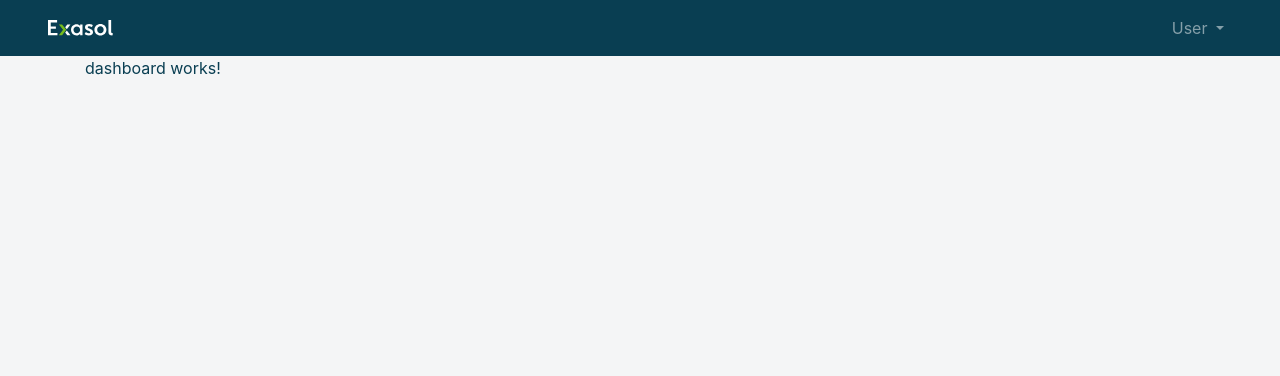
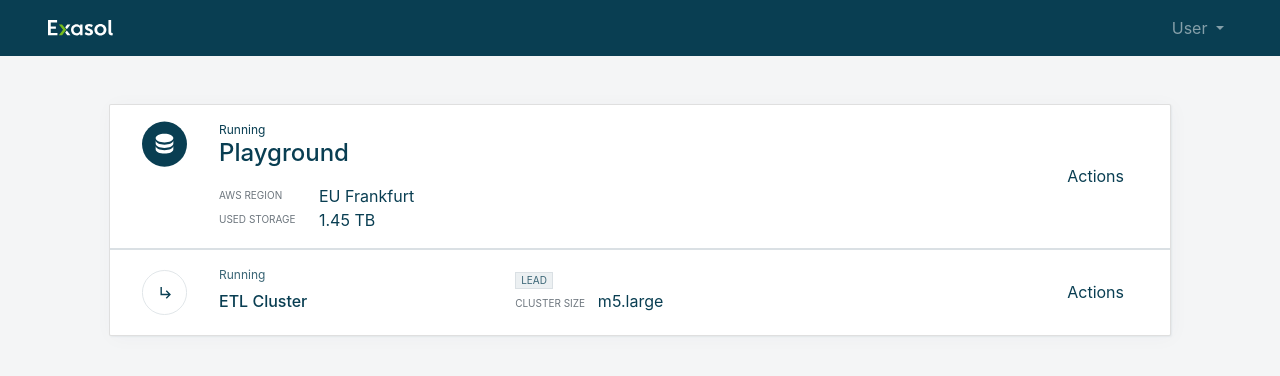
Before and after one commit to helgonaft/test-database-dashboard, an Angular app: page /dashboard in a window 1280 px wide. Shown: the top 376 px of the page. Built offline with nearby package versions, Linux system fonts and the light colour scheme.

Commit message:
dashboard component markup

```diff
--- a/src/app/dashboard/dashboard.component.html
+++ b/src/app/dashboard/dashboard.component.html
@@ -1 +1,61 @@
-<p>dashboard works!</p>
+<!-- TODO: create component for cluster row -->
+<div class="row py-5 px-4">
+  <div class="col-12">
+    <div class="dashboard card w-100">
+      <div class="dashboard__header p-3 ">
+        <div class="row w-100 d-flex align-items-center justify-content-between">
+          <div class="dashboard__header__details col-8 d-flex align-items-start justify-content-start">
+            <div class="pb-3 px-3">
+              <img src="../../assets/icons/database.svg" class="icon" />
+            </div>
+            <div class="pl-3">
+              <p class="status m-0">Running</p>
+              <h4 class="mb-3">Playground</h4>
+              <div class="d-flex align-items-center">
+                <span class="dashboard__header__label descriptionLabel text-secondary text-uppercase">AWS Region</span>
+                <span class="text-primary">EU Frankfurt</span>
+              </div>
+              <div class="d-flex align-items-center">
+                <span class="dashboard__header__label descriptionLabel text-secondary text-uppercase">Used
+                  storage</span>
+                <span class="text-primary">1.45 TB</span>
+              </div>
+            </div>
+
+          </div>
+          <div class="col-auto dashboard__actions">
+            <!-- TODO: create actions component -->
+            Actions
+          </div>
+        </div>
+      </div>
+      <div class="dashboard__row p-3 ">
+        <div class="row w-100 d-flex align-items-center justify-content-between">
+          <div class="d-flex col-6 col-sm-8 w-100">
+            <div class="d-flex px-3">
+              <img src="../../assets/icons/cluster.svg" class="icon" />
+            </div>
+            <div class="row w-100 pl-3">
+              <div class="col-6 d-flex flex-column align-items-start justify-content-center">
+                <span class="status">Running</span>
+                <h6 class="mt-2">ETL Cluster</h6>
+              </div>
+              <div class="col-6  d-flex flex-column align-items-start justify-content-center">
+                <span class="badgeLabel">Lead</span>
+                <p class="m-0">
+                  <span class="text-secondary text-uppercase descriptionLabel">Cluster size </span>
+                  <span>m5.large</span>
+                </p>
+              </div>
+            </div>
+          </div>
+
+          <div class="dashboard__actions col-auto">
+            <!-- TODO: create actions component -->
+            Actions
+          </div>
+        </div>
+      </div>
+    </div>
+  </div>
+</div>
--- a/src/app/dashboard/dashboard.component.scss
+++ b/src/app/dashboard/dashboard.component.scss
@@ -0,0 +1,37 @@
+@import '_variables.scss';
+
+.dashboard {
+  &__header {
+    &__label {
+      min-width: 90px;
+    }
+  }
+
+  &__row {
+    border-top: 2px solid $grey-300;
+  }
+}
+
+.icon {
+  width: 45px;
+}
+
+.status {
+  font-size: 12px;
+  color: $navy-400;
+}
+
+.descriptionLabel {
+  margin-right: 10px;
+  font-size: 10px;
+  color: $grey-50;
+}
+
+.badgeLabel {
+  padding: 0 5px;
+  color: $navy-400;
+  background-color: $grey-200;
+  border: 1px solid $grey-300;
+  font-size: 10px;
+  text-transform: uppercase;
+}
--- a/src/styles/_common.scss
+++ b/src/styles/_common.scss
@@ -7,12 +7,17 @@
 h4,
 h5,
 h6,
-p {
-  color: $navy-500;
+p,
+.text-primary {
+  color: $navy-500 !important;
+}
+
+.text-secondary {
+  color: $grey-50;
 }
 
 body {
-  background-color: $grey-50
+  background-color: $grey-50;
 }
 
 .btn-primary {
@@ -41,3 +46,9 @@
   outline: none;
   box-shadow: none;
 }
+
+.card {
+  background: white;
+  border-radius: $radius;
+  box-shadow: $shadow-small;
+}
```
